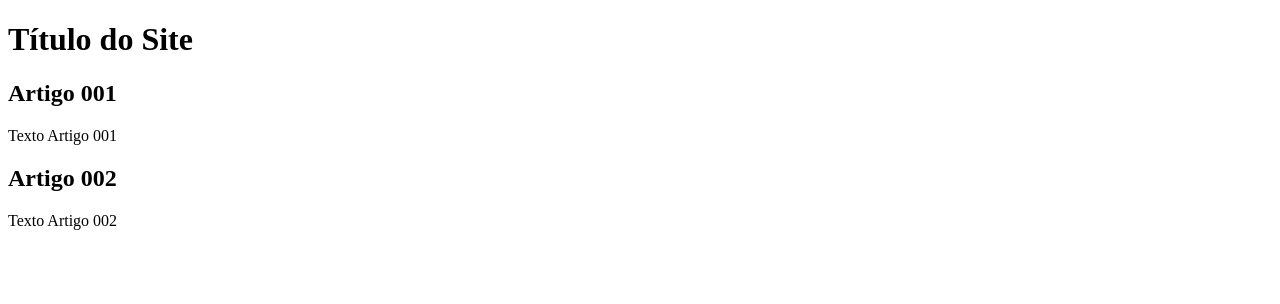
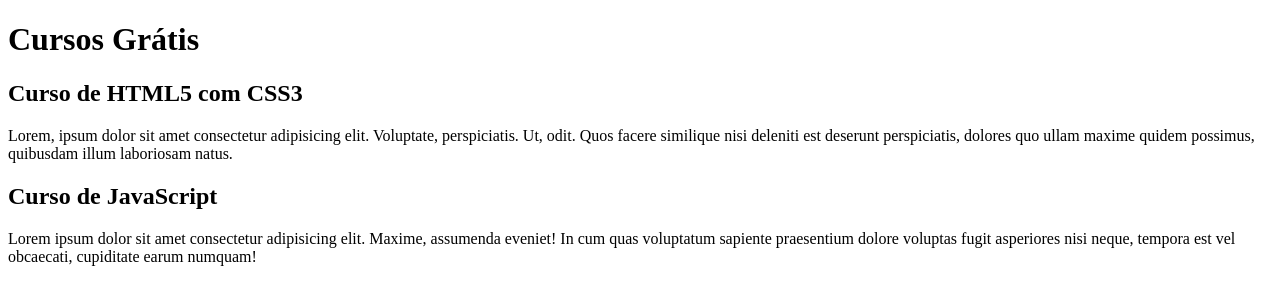
Before and after one commit to isabellegomes11/projeto-site, a plain HTML site: page index.html in a window 1280 px wide. Drawn offline with Linux system fonts and the light colour scheme.

Commit message:
comecei a escrever o conteúdo

```diff
--- a/index.html
+++ b/index.html
@@ -9,15 +9,15 @@
 <body>
     <main>
         <header>
-            <h1>Título do Site</h1>
+            <h1>Cursos Grátis</h1>
         </header>
         <article>
-            <h2>Artigo 001</h2>
-            <p>Texto Artigo 001</p>
+            <h2>Curso de HTML5 com CSS3</h2>
+            <p>Lorem, ipsum dolor sit amet consectetur adipisicing elit. Voluptate, perspiciatis. Ut, odit. Quos facere similique nisi deleniti est deserunt perspiciatis, dolores quo ullam maxime quidem possimus, quibusdam illum laboriosam natus.</p>
         </article>
         <article>
-            <h2>Artigo 002</h2>
-            <p>Texto Artigo 002</p>
+            <h2>Curso de JavaScript</h2>
+            <p>Lorem ipsum dolor sit amet consectetur adipisicing elit. Maxime, assumenda eveniet! In cum quas voluptatum sapiente praesentium dolore voluptas fugit asperiores nisi neque, tempora est vel obcaecati, cupiditate earum numquam!</p>
         </article>
     </main>
 </body>
```
